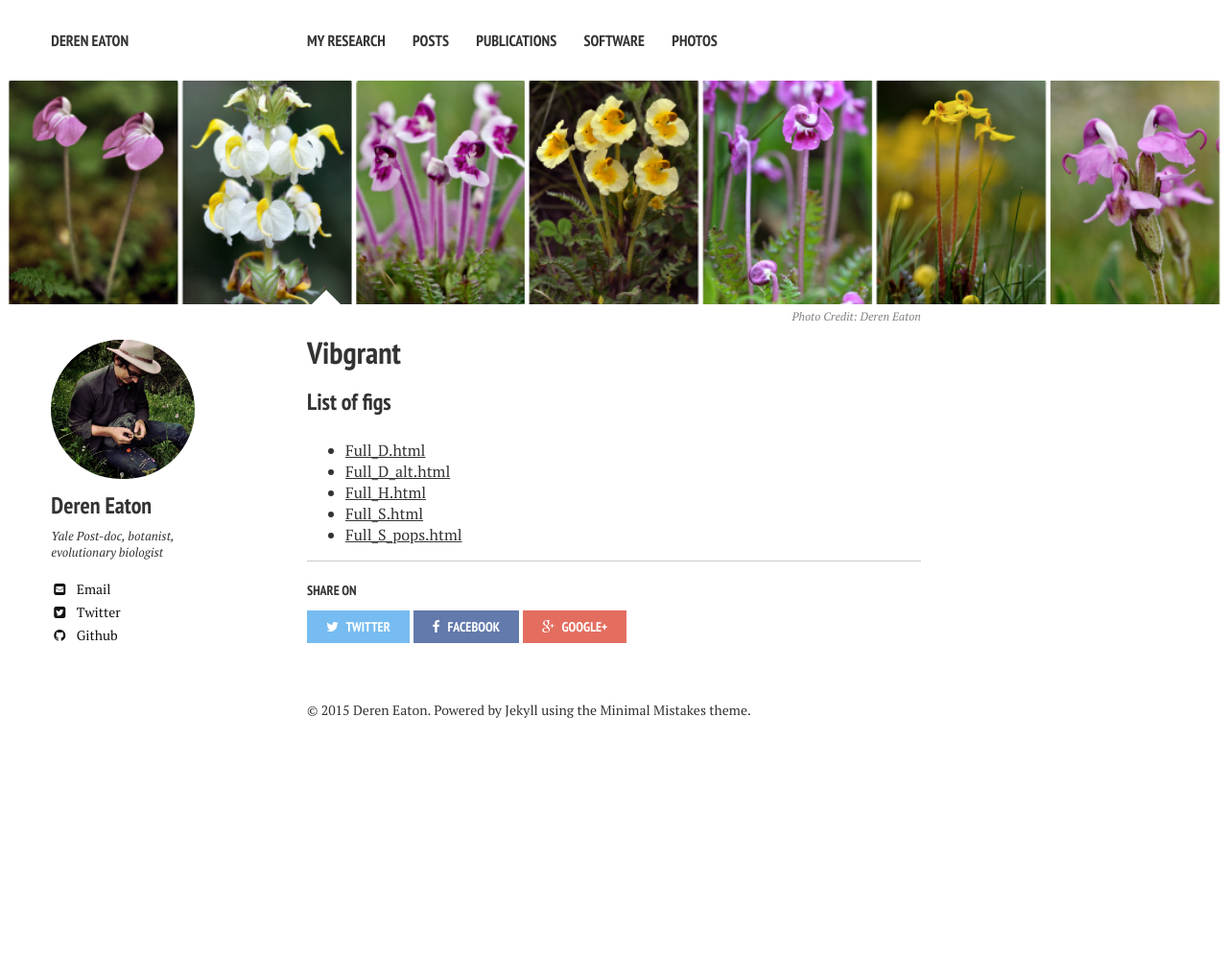
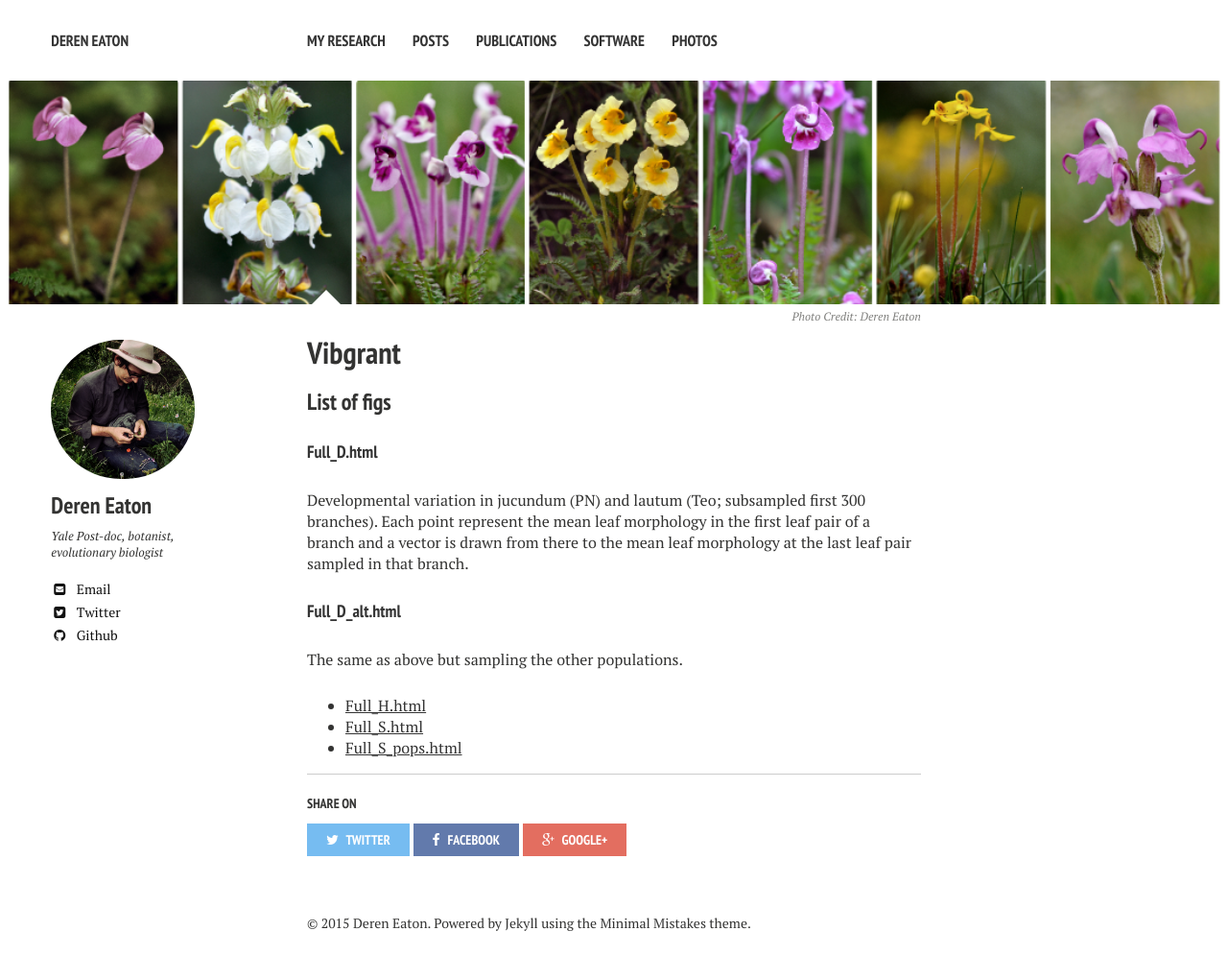
Before and after one commit to dereneaton/dereneaton.github.io, a Jekyll site: the page built from vibgrant/index.md, in a window 1280 px wide. Shown: the whole page at 96% size. Built offline with Jekyll 4.4.1, drawn with Linux system fonts in a browser that asks for light colours; nearby versions of some CDN libraries; before the commit the page ends 900 px from its top, so only the background shows below that.

Commit message:
index info adding

```diff
--- a/vibgrant/index.md
+++ b/vibgrant/index.md
@@ -11,8 +11,15 @@ image:
 ---
 
 ### List of figs
-+ [Full_D.html](Full_D.html)
-+ [Full_D_alt.html](Full_D.html)
+
+
+#### [Full_D.html](Full_D.html)
+Developmental variation in jucundum (PN) and lautum (Teo; subsampled first 300 branches). Each point represent the mean leaf morphology in the first leaf pair of a branch and a vector is drawn from there to the mean leaf morphology at the last leaf pair sampled in that branch.
+
+#### [Full_D_alt.html](Full_D_alt.html)
+The same as above but sampling the other populations.
+
+
 + [Full_H.html](Full_H.html)
 + [Full_S.html](Full_S.html)
 + [Full_S_pops.html](Full_S_pops.html)
```
